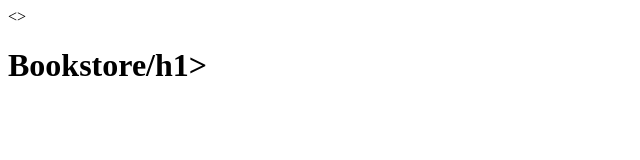
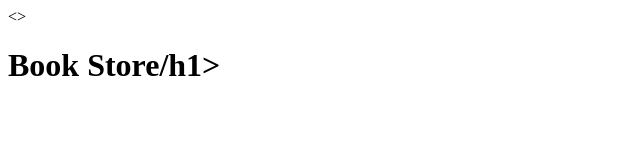
Before and after one commit to TerrorDackel/Book-store, a website: page index.html in a window 1280 px wide. Shown: the full height of the page, 0-640 px from the left. Drawn offline with Linux system fonts and the light colour scheme.

Commit message:
bootstrap

```diff
--- a/index.html
+++ b/index.html
@@ -17,7 +17,7 @@
 <body>
 
     <header>
-        <h1>Bookstore/h1>
+        <h1>Book Store/h1>
     </header>
 
 
--- /dev/null
+++ b/package.json
@@ -0,0 +1,5 @@
+{
+  "dependencies": {
+    "bootstrap": "^5.3.3"
+  }
+}
```
Also changed, not shown: 2 other files.
